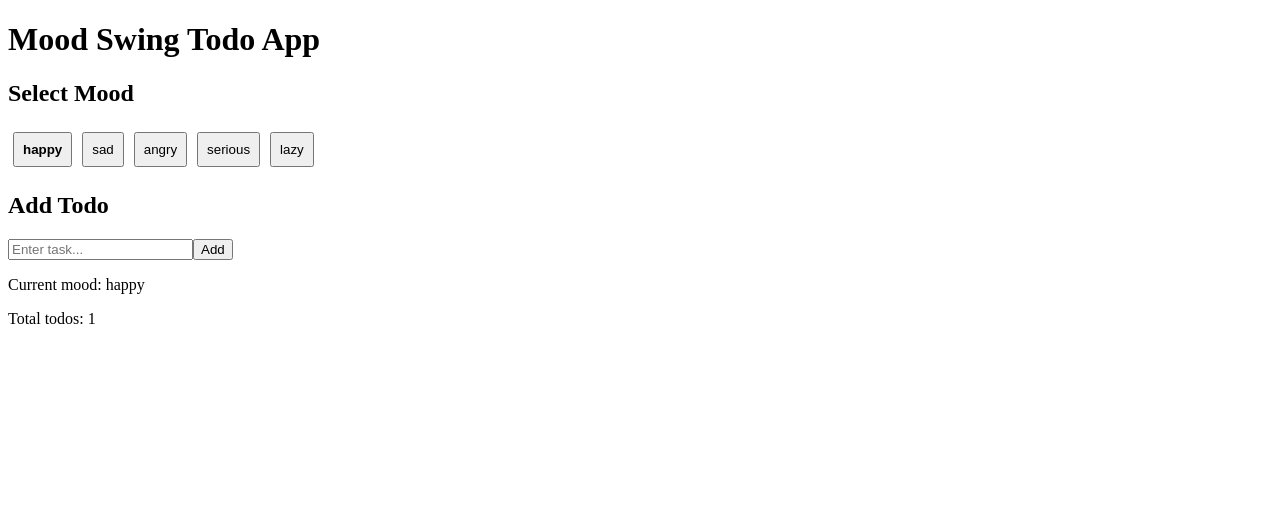
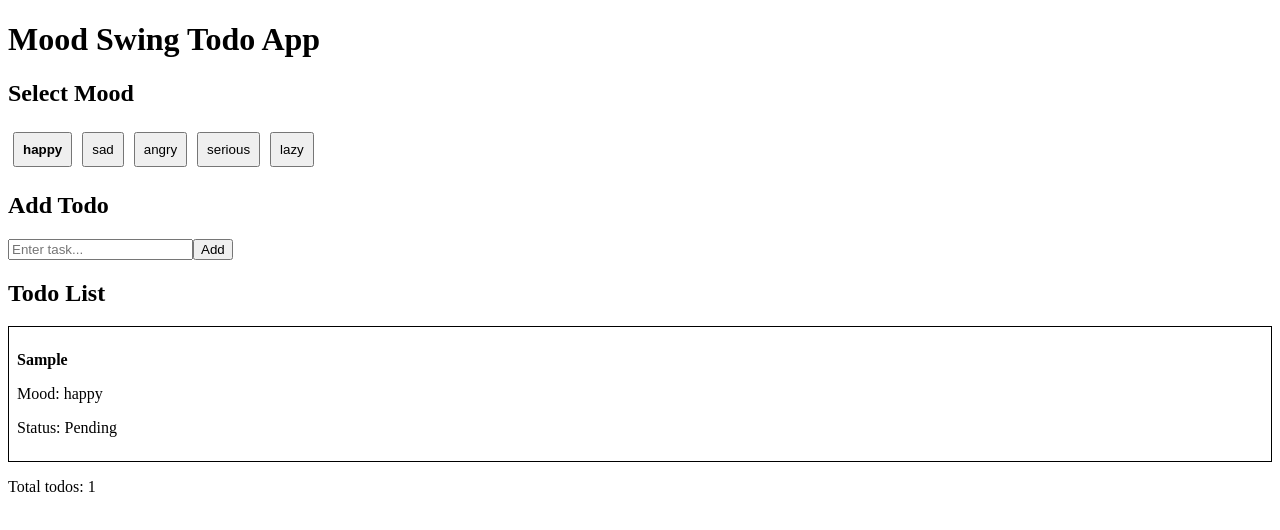
Before and after one commit to GFrosh/Todo-App, a React (Vite) app: page / in a window 1280 px wide. Both pictures are taken after typing "Sample" into the empty fields and a click on the button "Add". Shown: the top 530 px of the page. Built offline with nearby package versions, Linux system fonts and the light colour scheme.

Commit message:
added list component

```diff
--- a/src/App.jsx
+++ b/src/App.jsx
@@ -1,6 +1,7 @@
 import { useState } from "react";
 import MoodSelector from "./components/MoodSelector";
 import TodoInput from "./components/TodoInput";
+import TodoList from "./components/TodoList";
 
 function App() {
   // list of todos
@@ -21,7 +22,7 @@ function App() {
       todos={todos}
       setTodos={setTodos}
     />
-      <p>Current mood: {currentMood}</p>
+    <TodoList todos={todos} />
     <p>Total todos: {todos.length}</p>
   </>
 );
--- /dev/null
+++ b/src/components/TodoList.jsx
@@ -0,0 +1,33 @@
+function TodoList({ todos }) {
+
+  if (todos.length === 0) {
+    return <p>No tasks yet. Your productivity is theoretical.</p>;
+  }
+
+  return (
+    <div>
+      <h2>Todo List</h2>
+
+      {todos.map((todo) => (
+        <div
+          key={todo.id}
+          style={{
+            border: "1px solid black",
+            margin: "8px 0",
+            padding: "8px"
+          }}
+        >
+          <p>
+            <strong>{todo.text}</strong>
+          </p>
+
+          <p>Mood: {todo.mood}</p>
+
+          <p>Status: {todo.completed ? "Completed" : "Pending"}</p>
+        </div>
+      ))}
+    </div>
+  );
+}
+
+export default TodoList;
```
Lines whose indentation alone changed are shown as unchanged.
